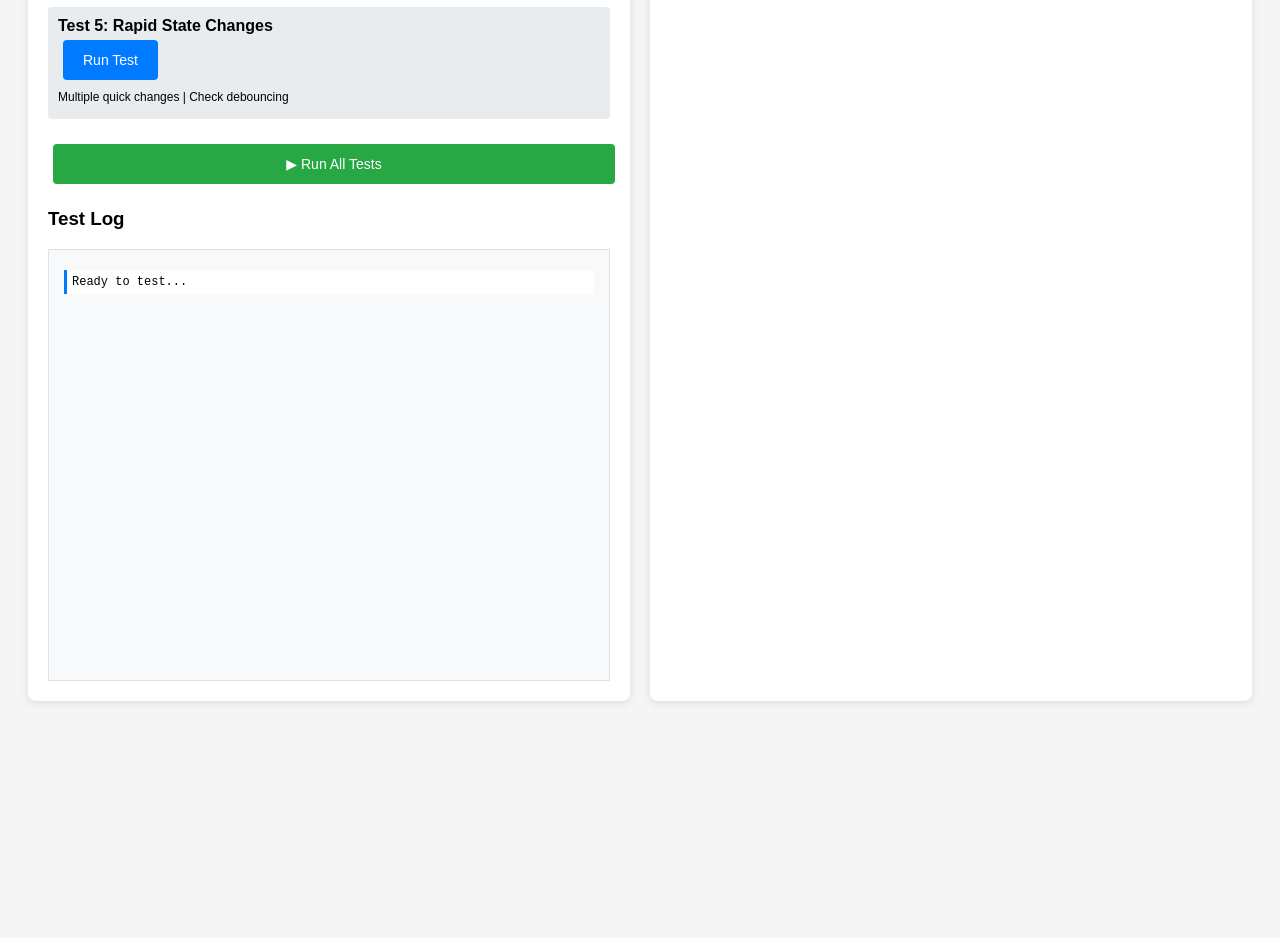
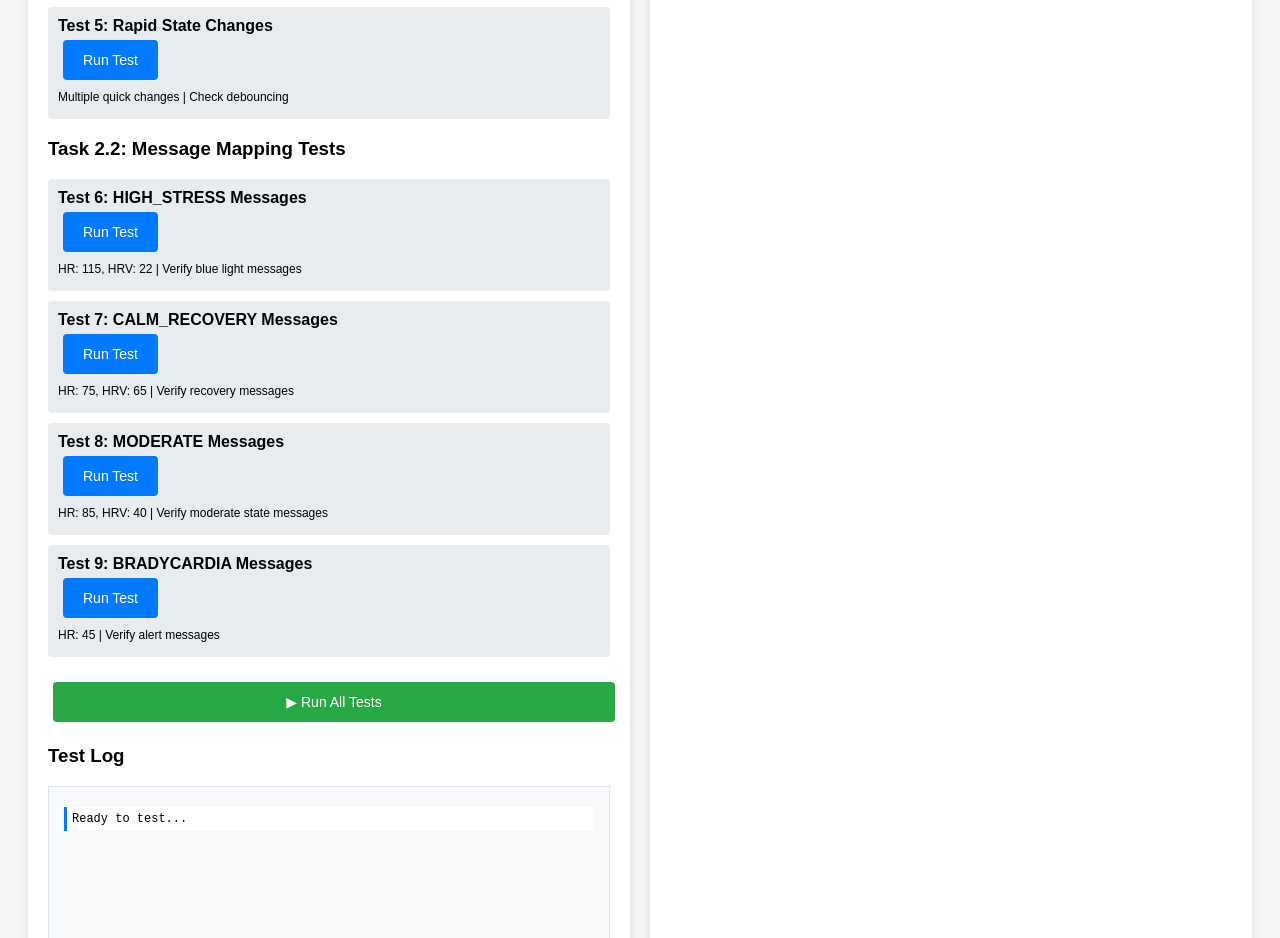
Before and after one commit to AsangaGunawardhana/Therapeutic-WebAR-Project, a plain HTML site: page frontend/test-transitions.html in a window 1280 px wide. Shown: the part 860-1798 px from the top of the page. Before the commit the page ends 1589 px from the top, so only its background shows below. Drawn offline with nearby package versions, Linux system fonts and the light colour scheme; no server answers.

Commit message:
test(frontend): Add Task 2.2 message verification tests
Add automated tests for dynamic message mapping (Tests 6-9)
Log coaching and clinical messages in test output
Verify all 4 states display correct patient/clinical messages
Enables comprehensive QA validation of message content

```diff
--- a/frontend/test-transitions.html
+++ b/frontend/test-transitions.html
@@ -176,6 +176,40 @@
           </p>
         </div>
 
+        <h3>Task 2.2: Message Mapping Tests</h3>
+
+        <div class="test-scenario">
+          <strong>Test 6: HIGH_STRESS Messages</strong><br />
+          <button class="test-button" onclick="runTest6()">Run Test</button>
+          <p style="font-size: 12px; margin: 5px 0">
+            HR: 115, HRV: 22 | Verify blue light messages
+          </p>
+        </div>
+
+        <div class="test-scenario">
+          <strong>Test 7: CALM_RECOVERY Messages</strong><br />
+          <button class="test-button" onclick="runTest7()">Run Test</button>
+          <p style="font-size: 12px; margin: 5px 0">
+            HR: 75, HRV: 65 | Verify recovery messages
+          </p>
+        </div>
+
+        <div class="test-scenario">
+          <strong>Test 8: MODERATE Messages</strong><br />
+          <button class="test-button" onclick="runTest8()">Run Test</button>
+          <p style="font-size: 12px; margin: 5px 0">
+            HR: 85, HRV: 40 | Verify moderate state messages
+          </p>
+        </div>
+
+        <div class="test-scenario">
+          <strong>Test 9: BRADYCARDIA Messages</strong><br />
+          <button class="test-button" onclick="runTest9()">Run Test</button>
+          <p style="font-size: 12px; margin: 5px 0">
+            HR: 45 | Verify alert messages
+          </p>
+        </div>
+
         <button
           class="test-button"
           onclick="runAllTests()"
@@ -232,6 +266,14 @@
           `State: ${cmd.state} | Color: ${color} | Intensity: ${cmd.visual.intensity}`,
           "",
         );
+
+        // Task 2.2 QA: Log coaching and clinical messages
+        if (cmd.message_patient) {
+          addLog(`📢 Coaching: "${cmd.message_patient}"`, "");
+        }
+        if (cmd.message_clinical) {
+          addLog(`🔬 Clinical: "${cmd.message_clinical}"`, "");
+        }
 
         if (testRunning) {
           currentTestColors.push(color);
@@ -382,6 +424,74 @@
         testRunning = false;
       }
 
+      async function runTest6() {
+        addLog("=== Test 6: HIGH_STRESS Messages ===", "");
+        testRunning = true;
+
+        addLog("Setting HIGH_STRESS state (HR: 115, HRV: 22)...", "");
+        setValues(115, 22);
+        await sleep(2000);
+
+        addLog("Expected Coaching: 'Let's slow down. The room will shift to a calming mode.'", "");
+        addLog("Expected Clinical: Blue light (475 nm) science explanation", "");
+        await sleep(2000);
+
+        addLog("✓ Test 6 Complete - Verify messages in AR view", "pass");
+        testRunning = false;
+      }
+
+      async function runTest7() {
+        addLog("=== Test 7: CALM_RECOVERY Messages ===", "");
+        testRunning = true;
+
+        addLog("Setting CALM_RECOVERY state (HR: 75, HRV: 65)...", "");
+        setValues(75, 65);
+        await sleep(2000);
+
+        addLog("Expected Coaching: Recovery/calm guidance message", "");
+        addLog("Expected Clinical: Recovery state explanation", "");
+        await sleep(2000);
+
+        addLog("✓ Test 7 Complete - Verify messages in AR view", "pass");
+        testRunning = false;
+      }
+
+      async function runTest8() {
+        addLog("=== Test 8: MODERATE Messages ===", "");
+        testRunning = true;
+
+        addLog("Setting MODERATE state (HR: 85, HRV: 40)...", "");
+        setValues(85, 40);
+        await sleep(2000);
+
+        addLog("Expected Coaching: Moderate state guidance", "");
+        addLog("Expected Clinical: Moderate state explanation", "");
+        await sleep(2000);
+
+        addLog("✓ Test 8 Complete - Verify messages in AR view", "pass");
+        testRunning = false;
+      }
+
+      async function runTest9() {
+        addLog("=== Test 9: BRADYCARDIA_ALERT Messages ===", "");
+        testRunning = true;
+
+        addLog("Setting BRADYCARDIA state (HR: 45, HRV: 30)...", "");
+        setValues(45, 30);
+        await sleep(2000);
+
+        addLog("Expected Coaching: 'Your heart rate is low. Please rest and call a nurse.'", "");
+        addLog("Expected Clinical: Bradycardia alert explanation", "");
+        await sleep(3000);
+
+        addLog("Returning to normal...", "");
+        setValues(75, 60);
+        await sleep(1000);
+
+        addLog("✓ Test 9 Complete - Verify alert messages and pulse effect", "pass");
+        testRunning = false;
+      }
+
       async function runAllTests() {
         addLog("====================================", "");
         addLog("🚀 RUNNING FULL TEST SUITE", "pass");
@@ -396,6 +506,15 @@
         await runTest4();
         await sleep(2000);
         await runTest5();
+        await sleep(2000);
+        addLog("--- Task 2.2 Message Tests ---", "");
+        await runTest6();
+        await sleep(2000);
+        await runTest7();
+        await sleep(2000);
+        await runTest8();
+        await sleep(2000);
+        await runTest9();
 
         addLog("====================================", "");
         addLog("✅ ALL TESTS COMPLETED", "pass");
```
